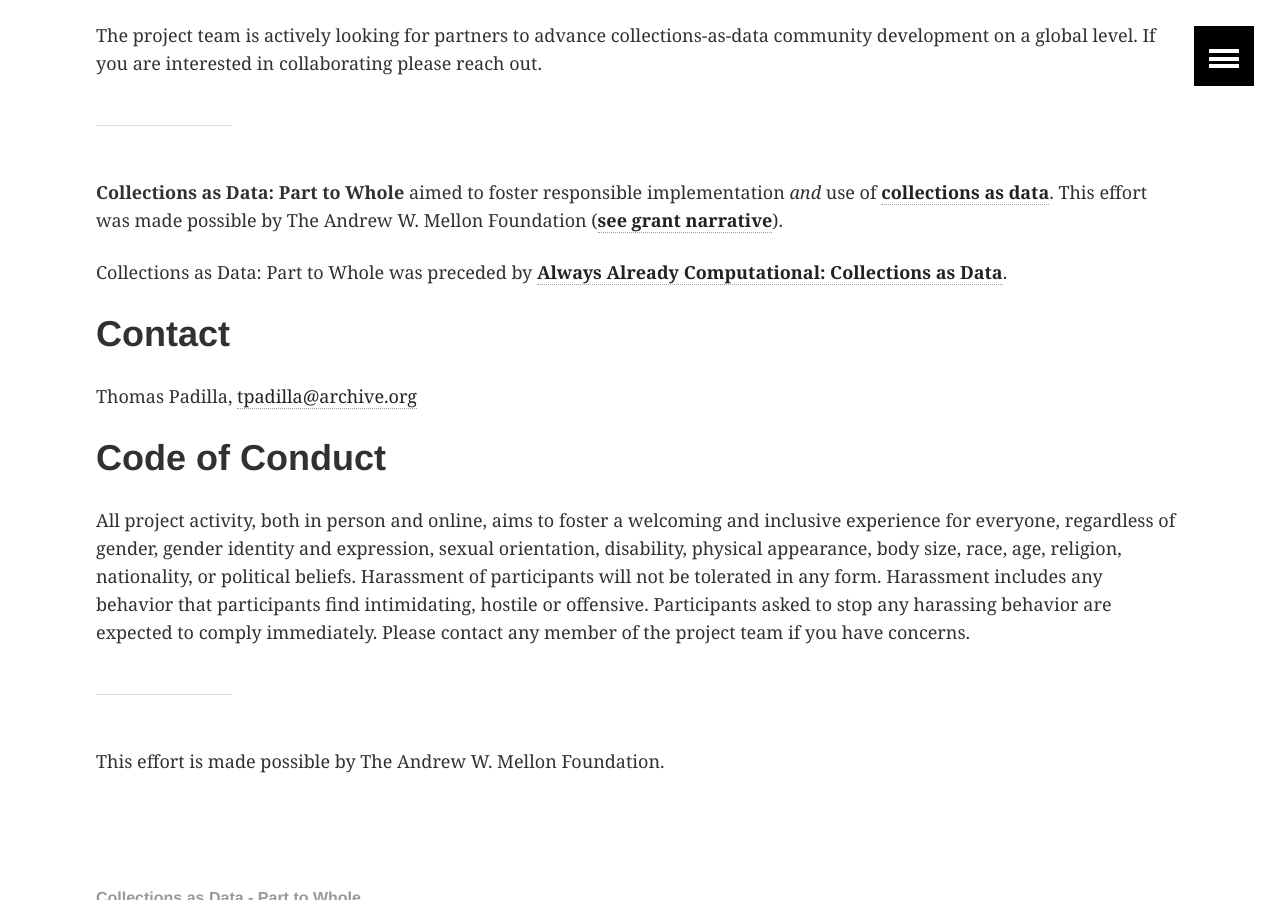
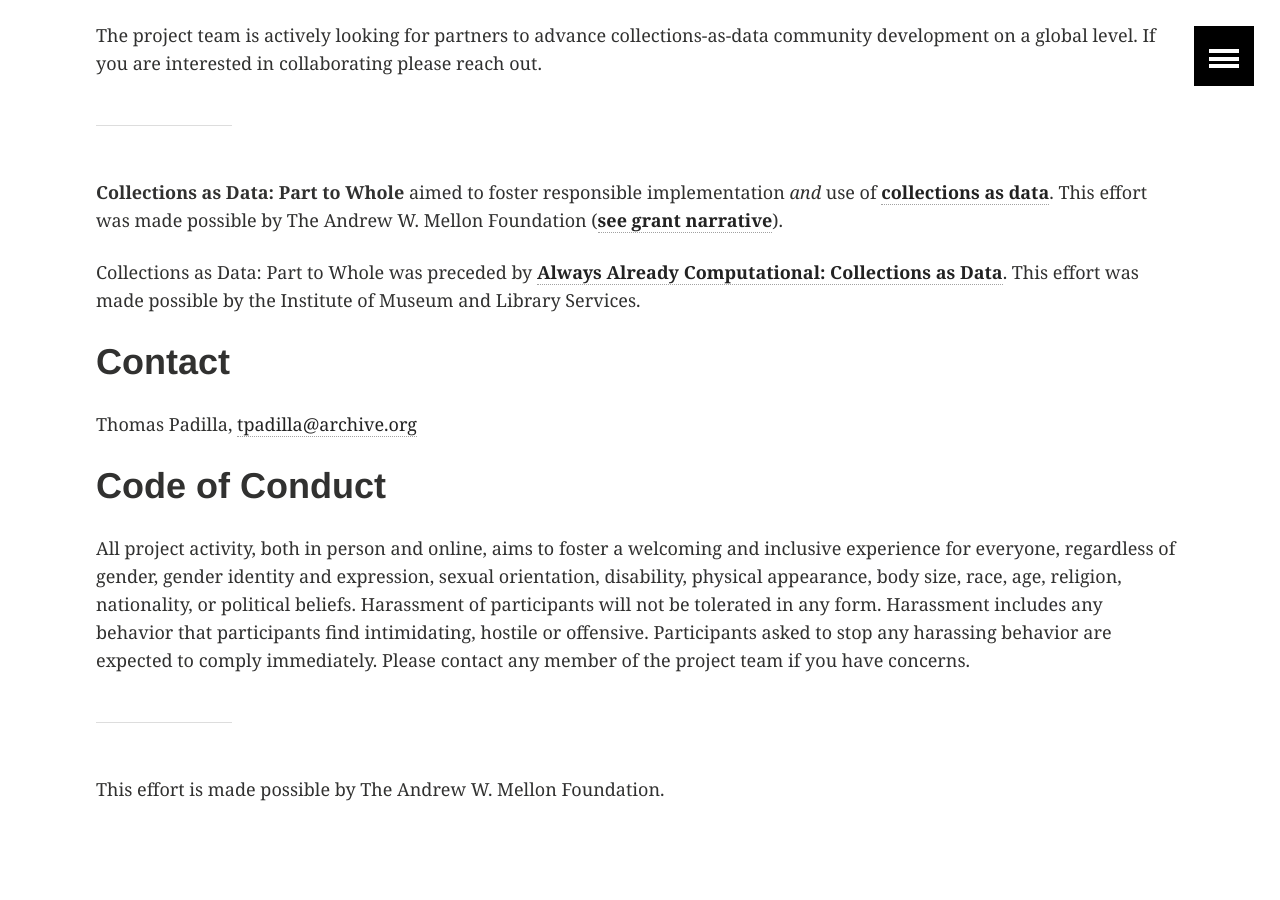
Before and after one commit to collectionsasdata/part2whole, a Jekyll site: the page built from index.md, in a window 1280 px wide and 900 px high, scrolled down 433 px. Built offline with Jekyll 4.4.1, drawn with Linux system fonts in a browser that asks for light colours.

Commit message:
Update index.md

```diff
--- a/index.md
+++ b/index.md
@@ -12,7 +12,7 @@ The project team is actively looking for partners to advance collections-as-data
 
 **Collections as Data: Part to Whole** aimed to foster responsible implementation *and* use of [**collections as data**](https://zenodo.org/records/8342171). This effort was made possible by The Andrew W. Mellon Foundation ([**see grant narrative**](https://github.com/collectionsasdata/part2whole/raw/master/cad_part2whole_narrative.pdf)).
 
-Collections as Data: Part to Whole was preceded by [**Always Already Computational: Collections as Data**](https://collectionsasdata.github.io/).
+Collections as Data: Part to Whole was preceded by [**Always Already Computational: Collections as Data**](https://collectionsasdata.github.io/). This effort was made possible by the Institute of Museum and Library Services.
 
 
 # Contact
```
